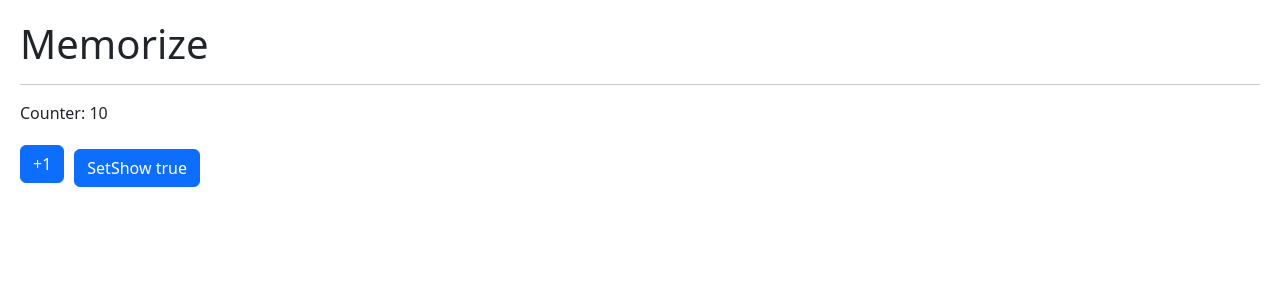
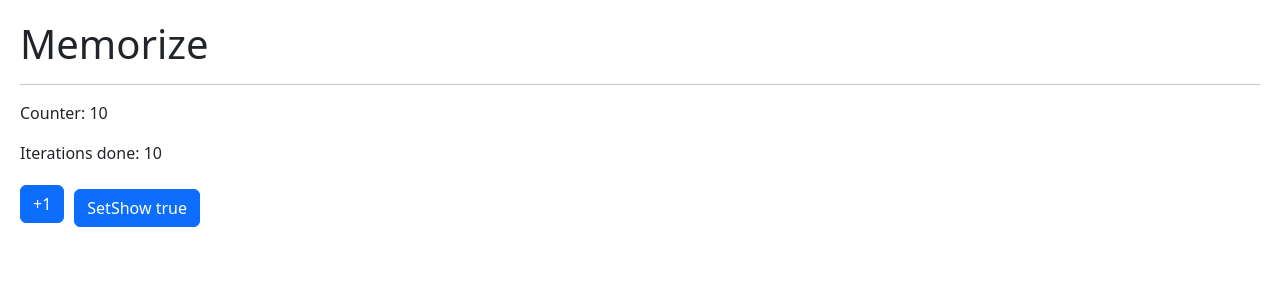
Before and after one commit to machelinos/react-03-hooks-app, a React (Vite) app: page / in a window 1280 px wide. Shown: the top 300 px of the page. Built offline with nearby package versions, Linux system fonts and the light colour scheme.

Commit message:
Hooks - useMemo

```diff
--- /dev/null
+++ b/src/06-memo/MemorizeHook.jsx
@@ -0,0 +1,48 @@
+import { useMemo, useState } from "react";
+import { useCounter } from "../hooks";
+
+const heavyStuff = (iterationsNumber) => {
+    for(let i=0; i < iterationsNumber; i++){
+        console.log('Here we go...');
+    }
+
+    return `Iterations done: ${iterationsNumber}`;
+}
+
+export const MemorizeHook = () => {
+    const {counter, incrementCounter} = useCounter(1000);
+
+    const [show, setShow] = useState(true);
+
+    const memorizedHeavyStuff = useMemo(() => heavyStuff(counter), [counter]);
+
+    const handleShowClick = ()=>{
+        setShow(!show);
+    }
+
+    return (
+    <>
+        <h1>Memorize</h1>
+        <hr />
+
+        <p>Counter: {counter}</p>
+
+        <p>{memorizedHeavyStuff}</p>
+
+        <button
+            className="btn btn-primary"
+            onClick={incrementCounter}
+        >
+            +1
+        </button>
+
+        <button
+            className="btn btn-primary mt-2"
+            onClick={handleShowClick}
+        >
+            SetShow {show.toString()}
+        </button>
+
+    </>
+    )
+}
--- a/src/main.jsx
+++ b/src/main.jsx
@@ -4,7 +4,8 @@ import ReactDOM from 'react-dom/client'
 // import { MultipleHooks } from './03-examples/MultipleHooks'
 // import { FocusScreen } from './04-useRef/FocusScreen'
 // import { Layout } from './05-useLayoutEffect/Layout'
-import { Memorize } from './06-memo/Memorize'
+// import { Memorize } from './06-memo/Memorize'
+import { MemorizeHook } from './06-memo/MemorizeHook'
 // import { SimpleForm } from './02-useEffect/SimpleForm'
 // import { CounterApp } from './01-useState/CounterApp'
 // import { CounterCustomHook } from './01-useState/CounterCustomHook'
@@ -13,6 +14,6 @@ import './index.css'
 
 ReactDOM.createRoot(document.getElementById('root')).render(
   <React.StrictMode>
-    <Memorize />
+    <MemorizeHook />
   </React.StrictMode>
 )
```
